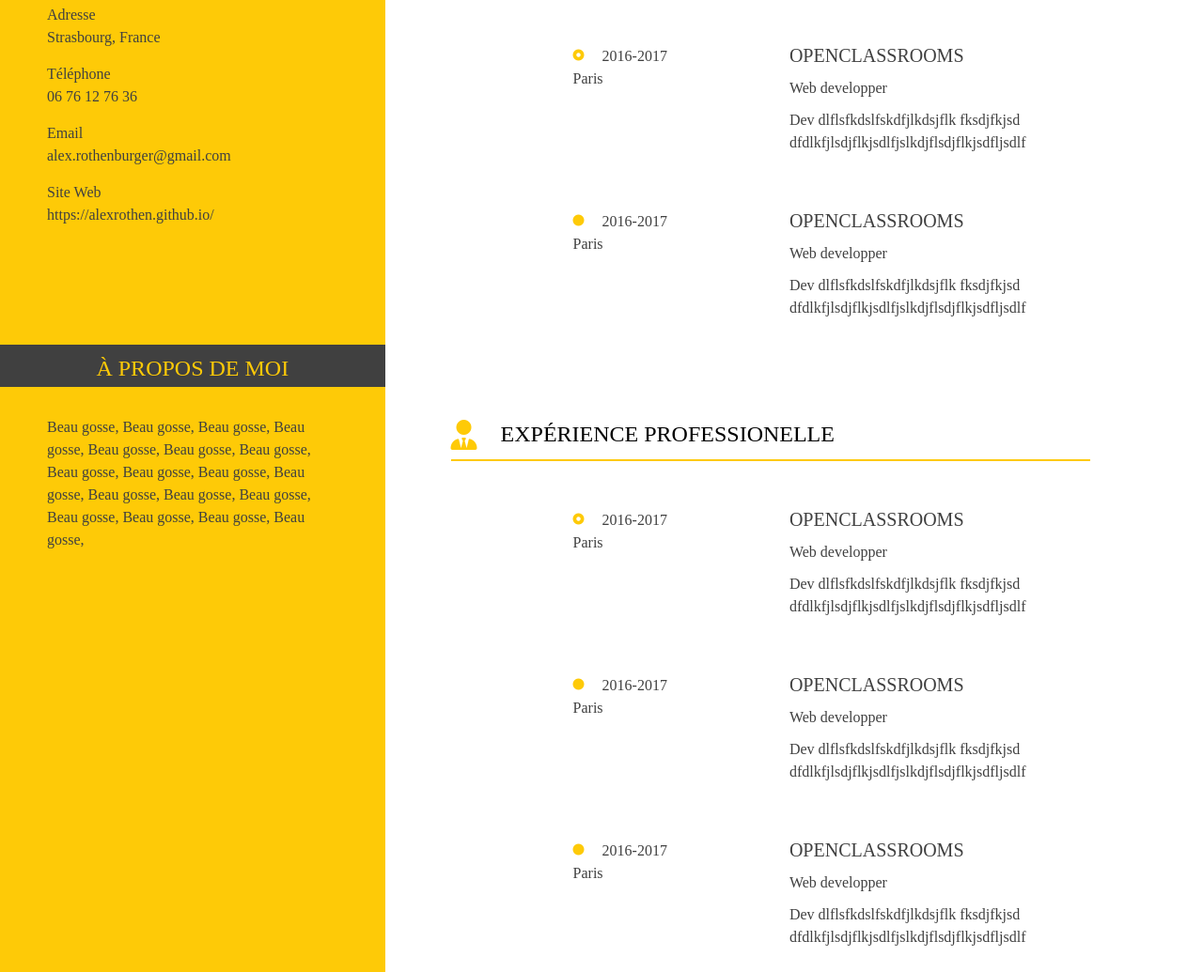
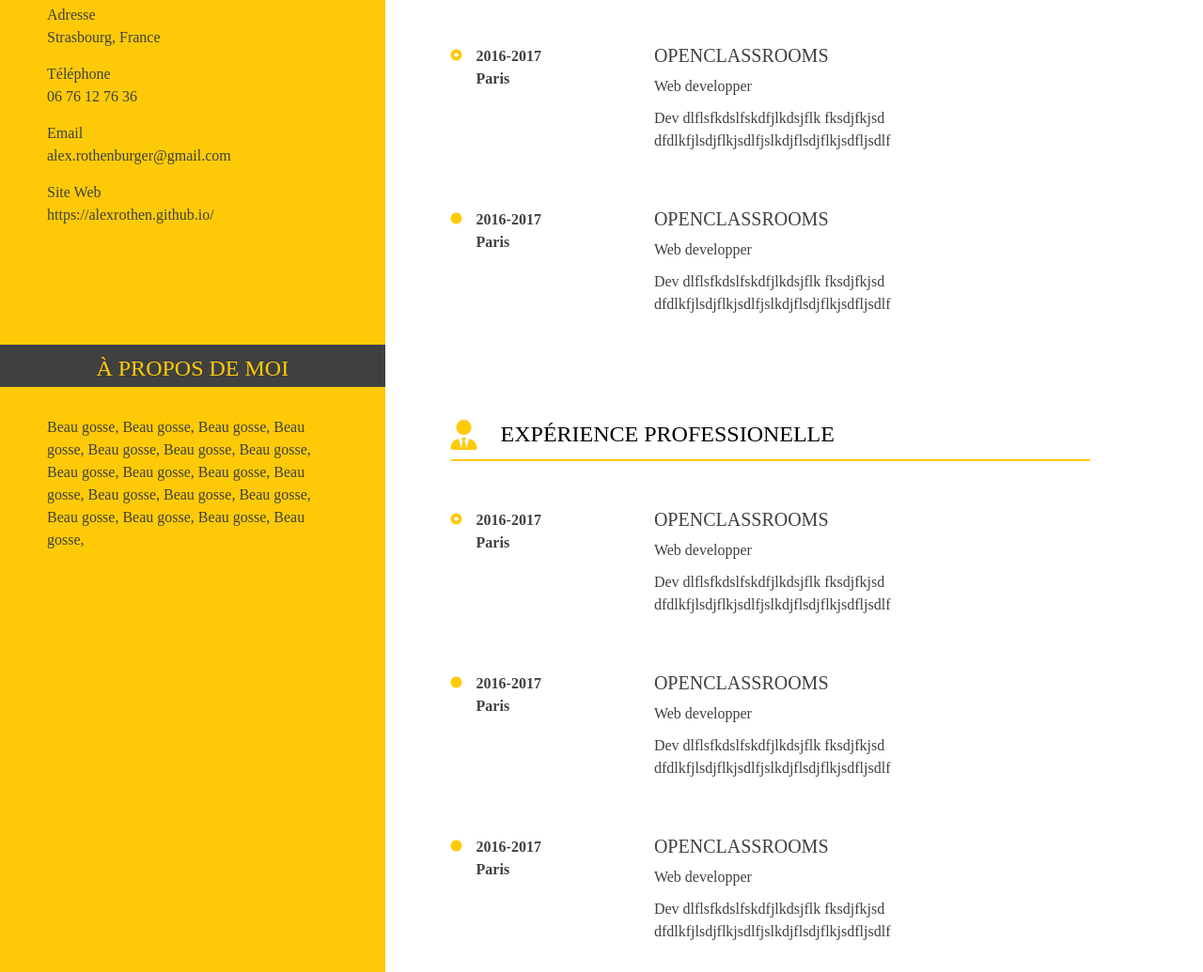
Before and after one commit to alexrothen/projet2, a plain HTML site: page CV.html in a window 1280 px wide. Shown: the part 397-1432 px from the top of the page at 94% size. Drawn offline with nearby package versions, Linux system fonts and the light colour scheme.

Commit message:
MEP OK SANS ASIDE

```diff
--- a/CV.html
+++ b/CV.html
@@ -42,7 +42,7 @@
     </section>
     <section class="loisirs">
         <h3 class="h4 TitreGauche">LOISIRS</h3>
-        <ul>
+        <ul class="list-unstyled">
        <li><i class="fas fa-film fa-2x circle-icon" style="color: #404040;"></i></li>
         <li><i class="fas fa-music fa-2x circle-icon" style="color: #404040;"></i></li>
         <li><i class="fas fa-book fa-2x circle-icon" style="color: #404040;"></i></li>
@@ -54,11 +54,10 @@
         <h3 class="h4">FORMATION</h3>
          </div>
          <ul class="list-unstyled">
-           <li><i class="fas fa-dot-circle fa-xs" style="color: #feca07;"></i>
-            2016-2017 <br>
-            Paris</li>
+           <li><i class="fas fa-dot-circle fa-xs" style="color: #feca07;"></i> </li>
+            <li>2016-2017<br>Paris</li>
             <li>
-                <p class="h5">OPENCLASSROOMS
+                <h4 class="h5">OPENCLASSROOMS</h4>
                 <p>Web developper</p>
                 <p>Dev dlflsfkdslfskdfjlkdsjflk fksdjfkjsd <br>
                     dfdlkfjlsdjflkjsdlfjslkdjflsdjflkjsdfljsdlf
@@ -66,11 +65,10 @@
             </li>
             </ul>
             <ul class="list-unstyled">
-                <li><i class="fas fa-circle fa-xs" style="color: #feca07;"></i>
-                2016-2017 <br>
-                Paris </li>
+                <li><i class="fas fa-circle fa-xs" style="color: #feca07;"></i></li>
+                <li>2016-2017<br>Paris</li>
                 <li>
-                    <p class="h5">OPENCLASSROOMS
+                    <h4 class="h5">OPENCLASSROOMS</h4>
                     <p>Web developper</p>
                     <p>Dev dlflsfkdslfskdfjlkdsjflk fksdjfkjsd <br>
                         dfdlkfjlsdjflkjsdlfjslkdjflsdjflkjsdfljsdlf
@@ -84,11 +82,10 @@
         <h3 class="h4">EXPÉRIENCE PROFESSIONELLE</h3>
         </div>
         <ul class="list-unstyled">
-            <li><i class="fas fa-dot-circle fa-xs" style="color: #feca07;"></i>
-            2016-2017 <br>
-            Paris</li>
+            <li><i class="fas fa-dot-circle fa-xs" style="color: #feca07;"></i> </li>
+             <li>2016-2017<br>Paris</li>
              <li>
-                <p class="h5">OPENCLASSROOMS
+                 <h4 class="h5">OPENCLASSROOMS</h4>
                  <p>Web developper</p>
                  <p>Dev dlflsfkdslfskdfjlkdsjflk fksdjfkjsd <br>
                      dfdlkfjlsdjflkjsdlfjslkdjflsdjflkjsdfljsdlf
@@ -96,11 +93,10 @@
              </li>
              </ul>
              <ul class="list-unstyled">
-                <li><i class="fas fa-circle fa-xs" style="color: #feca07;"></i>
-                2016-2017 <br>
-                Paris</li>
+                 <li><i class="fas fa-circle fa-xs" style="color: #feca07;"></i></li>
+                 <li>2016-2017<br>Paris</li>
                  <li>
-                    <p class="h5">OPENCLASSROOMS
+                     <h4 class="h5">OPENCLASSROOMS</h4>
                      <p>Web developper</p>
                      <p>Dev dlflsfkdslfskdfjlkdsjflk fksdjfkjsd <br>
                          dfdlkfjlsdjflkjsdlfjslkdjflsdjflkjsdfljsdlf
@@ -108,11 +104,10 @@
                  </li>
                  </ul>
             <ul class="list-unstyled">
-                    <li><i class="fas fa-circle fa-xs" style="color: #feca07;"></i>
-                    2016-2017 <br>
-                    Paris</li>
+                    <li><i class="fas fa-circle fa-xs" style="color: #feca07;"></i></li>
+                    <li>2016-2017<br>Paris</li>
                     <li>
-                        <p class="h5">OPENCLASSROOMS
+                        <h4 class="h5">OPENCLASSROOMS</h4>
                         <p>Web developper</p>
                         <p>Dev dlflsfkdslfskdfjlkdsjflk fksdjfkjsd <br>
                             dfdlkfjlsdjflkjsdlfjslkdjflsdjflkjsdfljsdlf
--- a/style.css
+++ b/style.css
@@ -92,17 +92,11 @@
 [id*=ico]{
     margin-right: 25px;
 }
-section h5{
-    padding-top: 5px;
-
-}
-footer ul{
+.loisirs ul{
     display: flex;
-    list-style-type: none;
     vertical-align: middle;
     justify-content: space-evenly;
-    margin-top: 35px;
-    padding-right: 40px;
+    margin : 35px 40px
 }
 .circle-icon{
     border-radius: 50%;
@@ -118,9 +112,10 @@
     flex-direction: row;
     font-weight: bold;
 }
-.formation li, .experience li{
-    margin-left: 130px;
+.formation li:nth-child(3), .experience li:nth-child(3){
+    margin-left: 120px;
     font-weight: lighter;
+
 
 }
 .formation li p, .experience li p{
@@ -145,9 +140,9 @@
 .contact{
     grid-area: contact;
 }
+.propos{
+    grid-area: propos;
+}
 .loisirs{
     grid-area: loisirs;
 }
-.propos{
-    grid-area: propos;
-}
```
Lines whose indentation alone changed are shown as unchanged.
